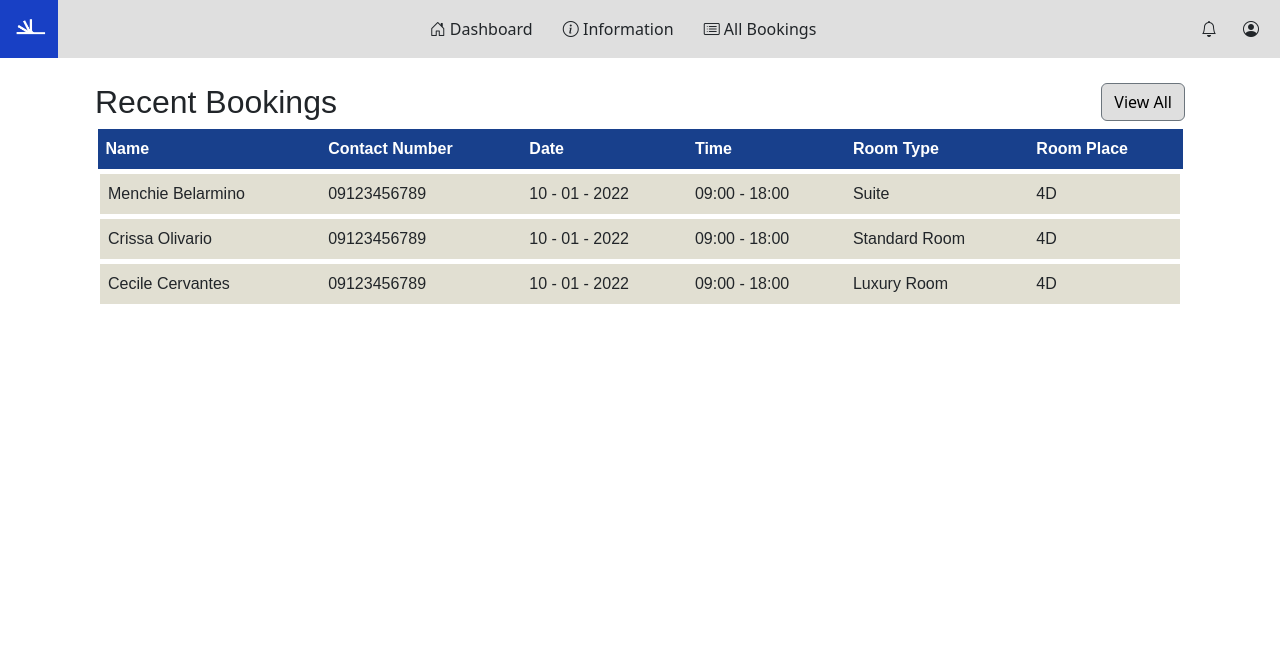
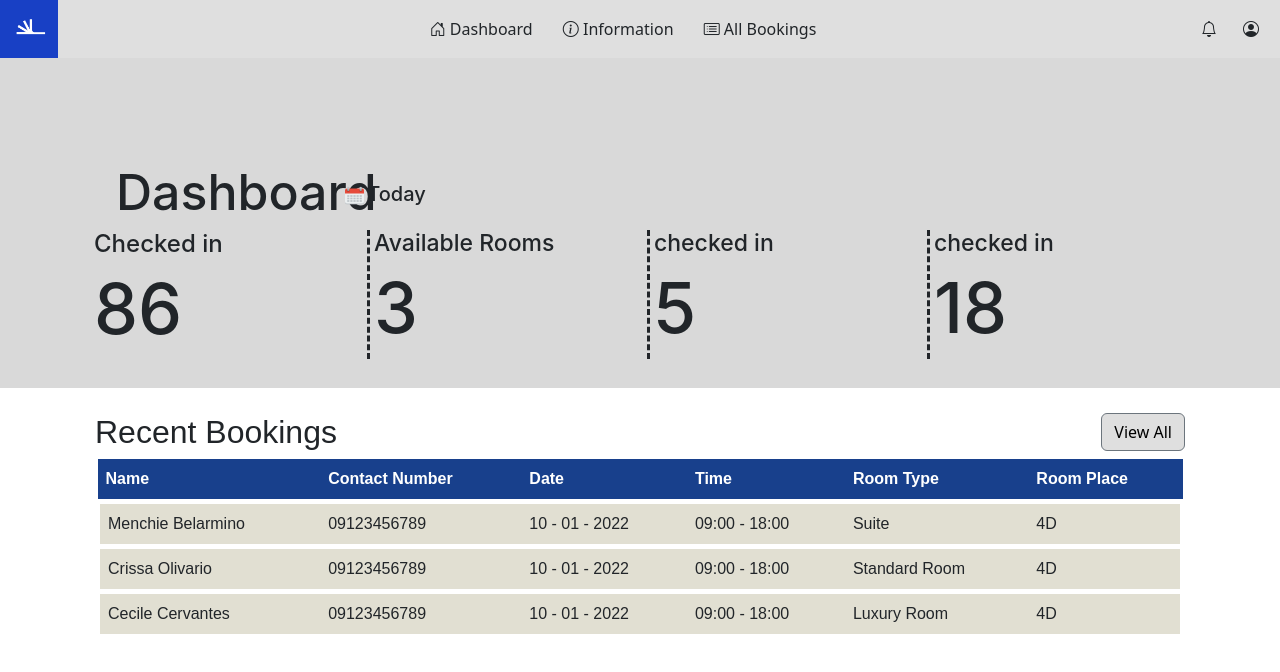
Before and after one commit to menchb/hotelmgmt_frontdesk, a plain HTML site: page index.html in a window 1280 px wide. Drawn offline with nearby package versions, Linux system fonts and the light colour scheme.

Commit message:
Dashboard

```diff
--- a/index.html
+++ b/index.html
@@ -25,6 +25,14 @@
       .quarternary{
         background-color: rgb(223, 223, 223);
       }
+
+      .dashed {
+        border-style: dashed;
+        border-top: 0px;
+        border-left: 1px;
+        border-bottom: 0px;
+      }
+
     </style>
   </head>
   <body>
@@ -65,11 +73,43 @@
         </div>
       <!-- end -->
 
-      <!-- Dashboard @0roc4n -->
-        <section>
-
-        </section>
-      <!-- end -->
+       <!-- Dashboard @0roc4n -->
+       <section>
+        <div class="main_content_iner overly_inner " style="background-color: #D9D9D9; height: 330px;">
+          <div class="container-fluid p-2">
+            <div class="row mt-5 ms-5">
+              <div class="col-md-4 mt-5 ms-5 ">
+                <h4 class="" style="font-family: Inter; font-size: 50px; font-style: Semi Bold; ">Dashboard</h4>
+              </div>
+            <div class="ms-2 col-6 mt-5 position-absolute text-center" style="align-self: flex-start; padding:20px;margin-top: 5%;">
+              <h6 class="" style="font-family: Inter; font-size: 20px; font-style: Semi Bold;"><img src="/icons/cal.png" style="width: 25px; height: 20px;">Today</h6>
+            </div>
+            </div>
+            <div class="container text-justified">
+                    <div class="row ms-2">
+                      <div class="ps-1 pe-2 col-md-3   border-3 border-dark dashed">
+                        <h6 style="font-family: Inter; font-size: 24px; font-style: Semi Bold;">Checked in</h6>
+                        <h6 style="font-family: Inter; font-size: 70px; font-style: normal;">86</h6>
+                      </div>
+                      <div class="ps-1 pe-2 col-md-3   border-3 border-dark dashed">
+                        <h6 style="font-family: Inter; font-size: 23px; font-style: Semi Bold;">Available Rooms</h6>
+                        <h6 style="font-family: Inter; font-size: 70px; font-style: normal;">3</h6>
+                      </div>
+                      <div class="ps-1 pe-2 col-md-3   border-3 border-dark dashed">
+                        <h6 style="font-family: Inter; font-size: 23px; font-style: Semi Bold;">checked in</h6>
+                        <h6 style="font-family: Inter; font-size: 70px; font-style: Semi Bold;">5</h6>
+                      </div>
+                      <div class="ps-1 pe-2 col-md-3  border-primary">
+                        <h6 style="font-family: Inter; font-size: 23px; font-style: Semi Bold;">checked in</h6>
+                        <h6 style="font-family: Inter; font-size: 70px; font-style: Semi Bold;">18</h6>
+                      </div>
+                    </div>
+                </div>
+                </div>
+          </div>
+        </div>
+    </section>
+  <!-- end -->
 
       <!-- Bookings @chromosomes16 -->
         <section>
```
Also changed, not shown: icons/cal.png (added).
